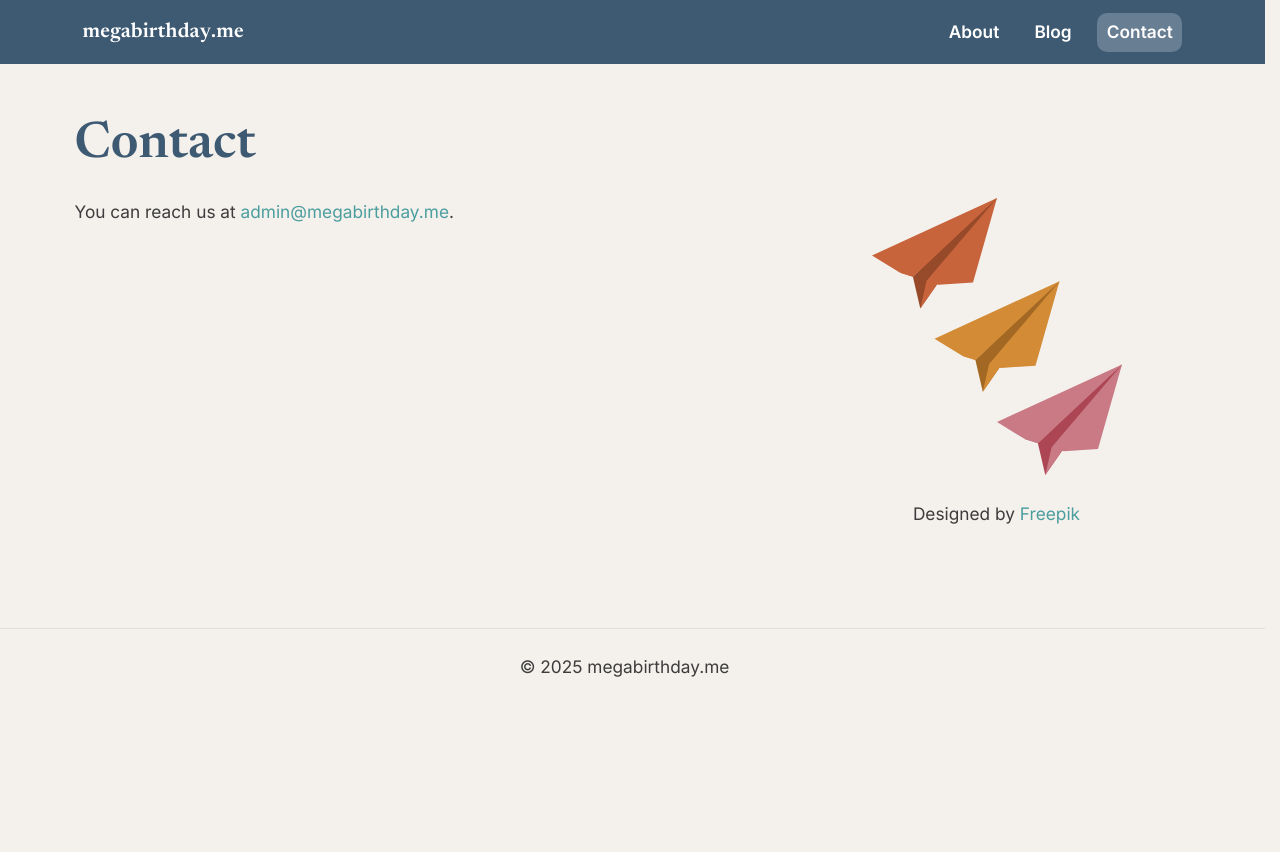
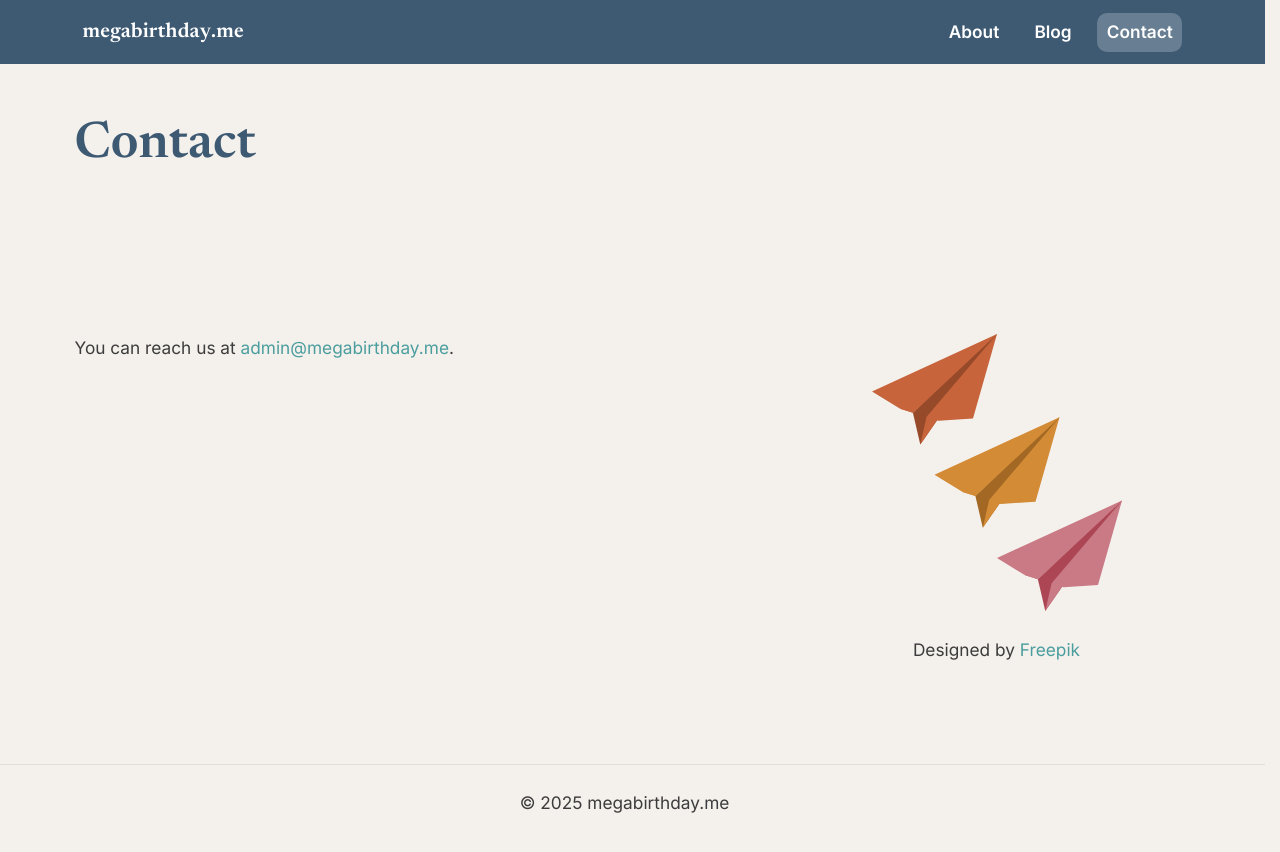
Before and after one commit to Vazool/megabirthday, a Jekyll site: the page built from contact.html, in a window 1280 px wide. Shown: the top 852 px of the page. Built offline with Jekyll 4.4.1, drawn with Linux system fonts in a browser that asks for light colours.

Commit message:
Update main.css

```diff
--- a/assets/css/main.css
+++ b/assets/css/main.css
@@ -128,7 +128,7 @@ main{
   display: flex;
   align-items: flex-start;
   gap: 2rem;
-  margin: 0.3rem 0 2rem 0;   /* top, right, bottom, left */
+  margin: 10rem 0 2rem 0;   /* top, right, bottom, left */
   max-width: none;
   padding: 0;
 }
```
